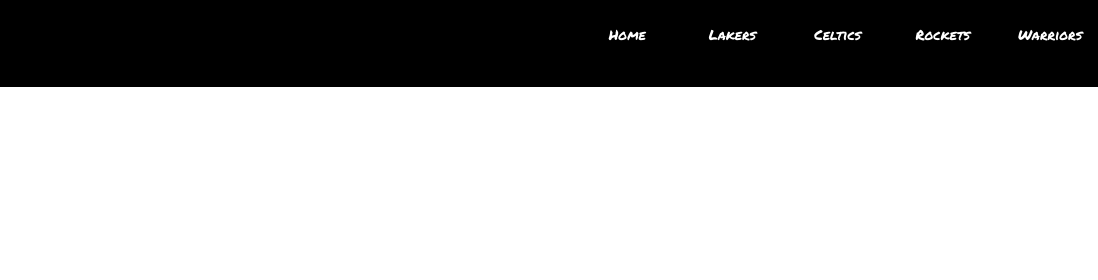
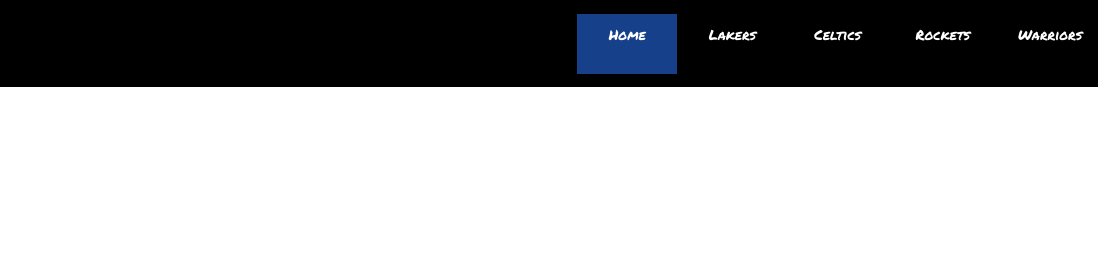
Before and after one commit to MuslumYilmaz/nba-info, a plain HTML site: page index.html in a window 1280 px wide. Both pictures are taken after a click on the link "Home". Shown: the part 87-367 px from the top of the page, 182-1280 px from the left. Drawn offline with Linux system fonts and the light colour scheme.

Commit message:
css active class for a tag

```diff
--- a/css/styles.css
+++ b/css/styles.css
@@ -127,6 +127,10 @@ nav .container ul li a {
     text-decoration: none;
     width: 200px;
     color: white;
+}
+
+a.active {
+    background-color: rgb(23, 64, 139);
 }
 
 nav .container ul li.active {
--- a/js/app.js
+++ b/js/app.js
@@ -2,10 +2,16 @@ const links = document.querySelectorAll('.scroll-to');
 
 links.forEach(item => {
     item.addEventListener('click', () => {
+        removeActiveState();
+        item.classList.add("active");
         const el = document.getElementById(item.getAttribute("data-link"));
         el.scrollIntoView({
             behavior: "smooth",
             block: "center"
         });
     });
-})
+});
+
+function removeActiveState() {
+    links.forEach(l => l.classList.remove("active"));
+}
```
